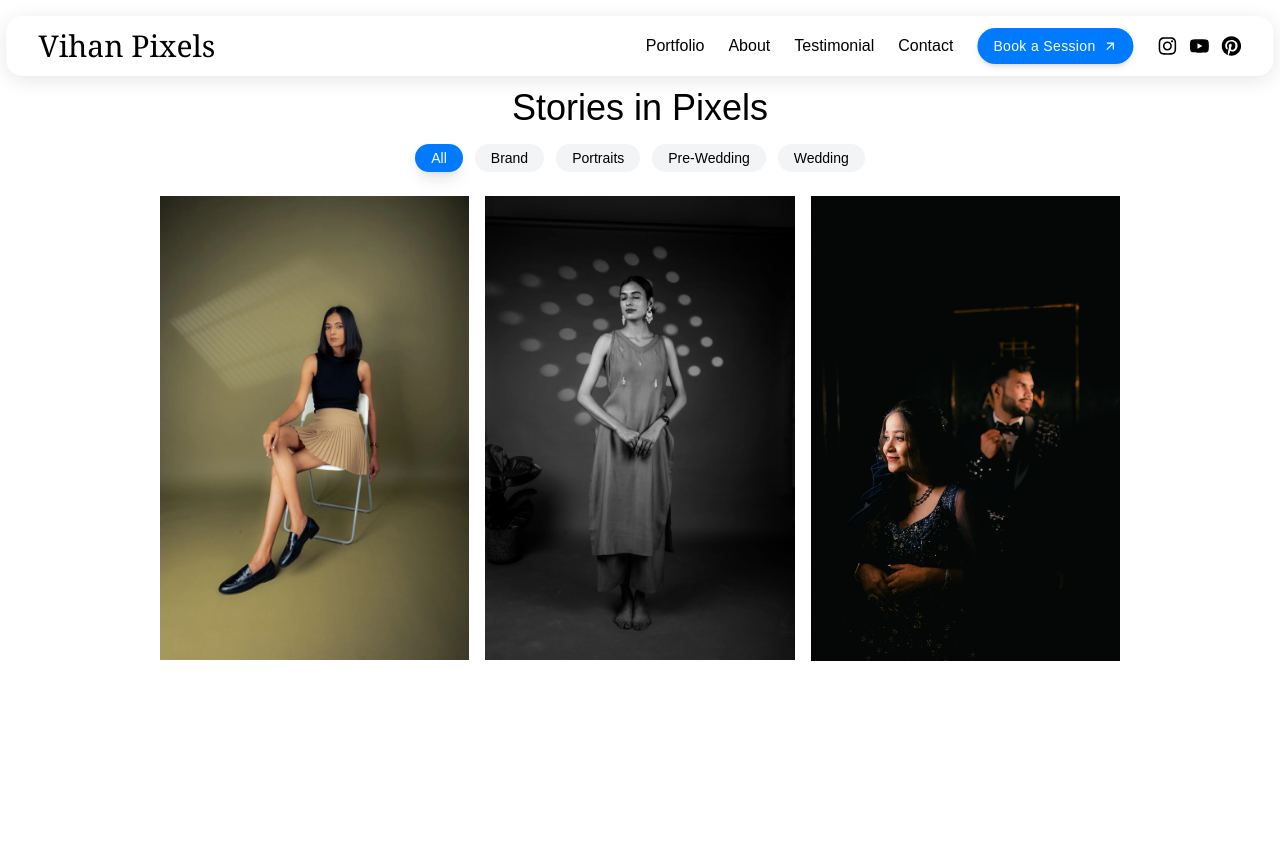
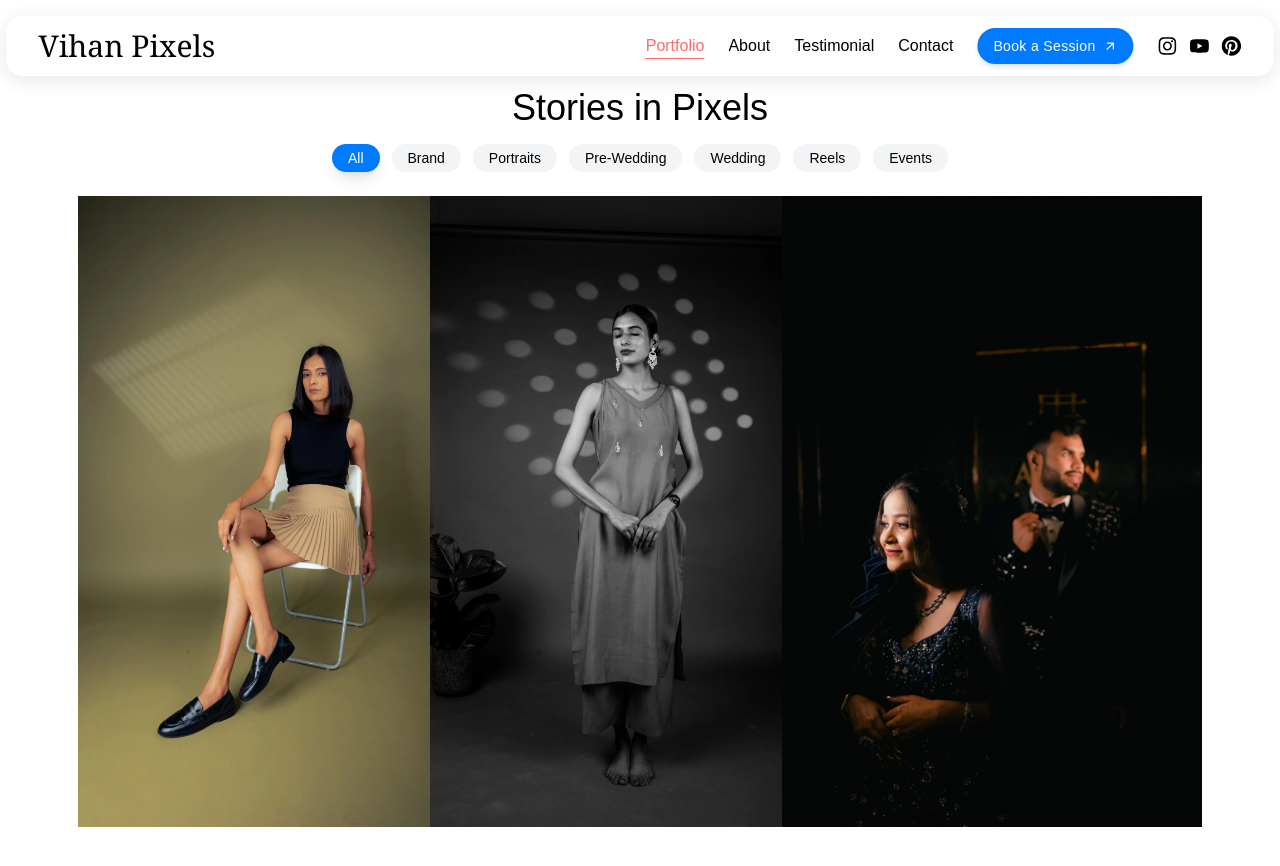
Before and after one commit to codevile1/Vihan, a React (Vite) app: page / in a window 1280 px wide. Before the commit the page ends 800 px from the top, so only its background shows below. Built offline with nearby package versions, Linux system fonts and the light colour scheme.

Commit message:
Update Gallery component: fix shuffle, add Reels & Events categories, show 'No content yet'

```diff
--- a/src/Components/Footer.jsx
+++ b/src/Components/Footer.jsx
@@ -18,7 +18,7 @@ const Footer = () => {
         {/* Right side — portfolio link/logo */}
         <div className="mt-4 md:mt-0 flex items-center gap-2">
           <a
-            href="https://satyam.dev"
+            href="https://portfolio-v21.vercel.app/"
             target="_blank"
             rel="noopener noreferrer"
             className="flex items-center gap-2 text-gray-300 hover:text-[#79519E] transition-all duration-300"
--- a/src/Components/Navbar.jsx
+++ b/src/Components/Navbar.jsx
@@ -15,7 +15,7 @@ function Navbar() {
   const navItems = ["Portfolio", "About", "Testimonial", "Contact"];
 
   return (
-    <nav className="fixed top-4 left-1/2 -translate-x-1/2 w-[99%] flex flex-col md:flex-row justify-between items-center px-8 py-3 rounded-2xl bg-white shadow-[0_4px_20px_rgba(0,0,0,0.1)] z-50">
+    <nav className="fixed lg:top-4 top-2 left-1/2 -translate-x-1/2 w-[99%] flex flex-col md:flex-row justify-between items-center px-8 py-3 rounded-2xl bg-white shadow-[0_4px_20px_rgba(0,0,0,0.1)] z-50">
 
       {/* Left: Logo + Hamburger */}
       <div className="flex items-center flex-1 justify-between w-full md:w-auto">
@@ -42,18 +42,32 @@ function Navbar() {
   key={item}
   to={route}
   className={({ isActive }) =>
-                  `relative overflow-hidden text-black text-base font-medium transition-all duration-300 group ${
-                    isActive
-                      ? "text-[#B9FD50] after:content-[''] after:absolute after:left-0 after:-bottom-1 after:w-full after:h-[2px] after:bg-[#79519E] after:rounded-full"
-                      : "hover:text-[#007BFF]"
+    `relative overflow-hidden text-base font-medium transition-all duration-300 group ${
+      isActive ? "text-[#FF6B6B]  border-b-1 transition-all duration-150 ease-in-out" : "text-black"
     }`
   }
 >
-                <span className="block transition-transform duration-300 group-hover:-translate-y-full">{item}</span>
-                <span className="absolute left-0 top-full block text-[#007BFF] transition-transform duration-300 group-hover:translate-y-[-100%]">
+  {/* Top span: normal text */}
+  <span
+    className="block transition-transform duration-300 group-hover:-translate-y-full"
+  >
     {item}
   </span>
+
+  {/* Bottom span: sliding text on hover */}
+  <span
+    className="absolute left-0 top-full block text-[#007BFF] transition-transform duration-300 group-hover:translate-y-[-100%]"
+  >
+    {item}
+  </span>
+
+  {/* Active underline */}
+  <span
+    className="absolute left-0 -bottom-1 w-full h-[2px] bg-[#79519E] rounded-full"
+    style={{ display: window.location.pathname === route ? "block" : "none" }}
+  ></span>
 </NavLink>
+
             );
           })}
         </div>
--- a/src/Pages/Gallery.jsx
+++ b/src/Pages/Gallery.jsx
@@ -1,7 +1,7 @@
-import React, { useState } from "react";
+import React, { useState, useEffect, useMemo } from "react";
 
 // Main categories
-const categories = ["All", "Brand", "Portraits", "Pre-Wedding", "Wedding"];
+const categories = ["All", "Brand", "Portraits", "Pre-Wedding", "Wedding", "Reels", "Events"];
 
 // Import images using Vite glob
 const brandImages = Object.values(
@@ -26,36 +26,61 @@ const galleryImages = {
   Portraits: portraitImages,
   "Pre-Wedding": preWeddingImages,
   Wedding: weddingImages,
+  Reels: [],   // empty for now
+  Events: [],  // empty for now
 };
 
 // Number of images to show per batch
 const IMAGES_PER_PAGE = 20;
 
+// Shuffle helper function
+function shuffleArray(array) {
+  const arr = [...array];
+  for (let i = arr.length - 1; i > 0; i--) {
+    const j = Math.floor(Math.random() * (i + 1));
+    [arr[i], arr[j]] = [arr[j], arr[i]];
+  }
+  return arr;
+}
+
 export default function Gallery() {
   const [selectedCategory, setSelectedCategory] = useState("All");
   const [visibleCount, setVisibleCount] = useState(IMAGES_PER_PAGE);
   const [modalImage, setModalImage] = useState(null);
+  const [shuffledAll, setShuffledAll] = useState([]);
 
-  // Flatten all images with category info
-  const allImages = Object.entries(galleryImages).flatMap(([category, images]) =>
-    images.map((src, index) => ({
-      id: `${category}-${index}`,
-      src,
-      category,
-    }))
+  // Flatten all images with category info, memoized so it doesn't recreate every render
+  const allImages = useMemo(
+    () =>
+      Object.entries(galleryImages).flatMap(([category, images]) =>
+        images.map((src, index) => ({
+          id: `${category}-${index}`,
+          src,
+          category,
+        }))
+      ),
+    []
   );
+
+  // Shuffle images for "All" only once when component mounts or when selectedCategory changes to All
+  useEffect(() => {
+    if (selectedCategory === "All") {
+      setShuffledAll(shuffleArray(allImages));
+    }
+    setVisibleCount(IMAGES_PER_PAGE); // reset visible count on category change
+  }, [selectedCategory, allImages]);
 
   // Filter images based on selected category
   const filteredImages =
     selectedCategory === "All"
-      ? allImages
+      ? shuffledAll
       : allImages.filter(img => img.category === selectedCategory);
 
   // Images to display based on "Load More"
   const visibleImages = filteredImages.slice(0, visibleCount);
 
   return (
-    <div className="min-h-screen w-full px-5 lg:px-40 py-10">
+    <div className="min-h-screen w-full px-5 lg:px-30 py-10 overflow-hidden">
       <h1 className="text-center text-4xl font-extralight mt-12 mb-4">Stories in Pixels</h1>
 
       {/* Category Filters */}
@@ -63,10 +88,7 @@ export default function Gallery() {
         {categories.map(cat => (
           <button
             key={cat}
-            onClick={() => {
-              setSelectedCategory(cat);
-              setVisibleCount(IMAGES_PER_PAGE); // reset visible images
-            }}
+            onClick={() => setSelectedCategory(cat)}
             className={`px-4 py-1 text-sm font-medium rounded-full transition-all duration-150 cursor-pointer ${
               selectedCategory === cat
                 ? "bg-[#007BFF] text-white shadow-lg"
@@ -80,17 +102,17 @@ export default function Gallery() {
 
       {/* Gallery Grid */}
       {visibleImages.length > 0 ? (
-        <div className="grid grid-cols-1 sm:grid-cols-2 md:grid-cols-3 gap-4">
+        <div className="grid grid-cols-1 sm:grid-cols-2 md:grid-cols-3 lg:gap-4 gap-6 justify-items-center">
           {visibleImages.map(img => (
             <div
               key={img.id}
-              className="w-full overflow-hidden cursor-pointer"
+              className="h-full lg:w-[420px] bg-gray-300 overflow-hidden cursor-pointer"
               onClick={() => setModalImage(img.src)}
             >
               <img
                 src={img.src}
                 alt={img.category}
-                className="w-full max-h-[600px] mx-auto object-contain"
+                className="w-full h-full mx-auto object-cover object-center"
                 loading="lazy"
               />
             </div>
```
Lines whose indentation alone changed are shown as unchanged.
